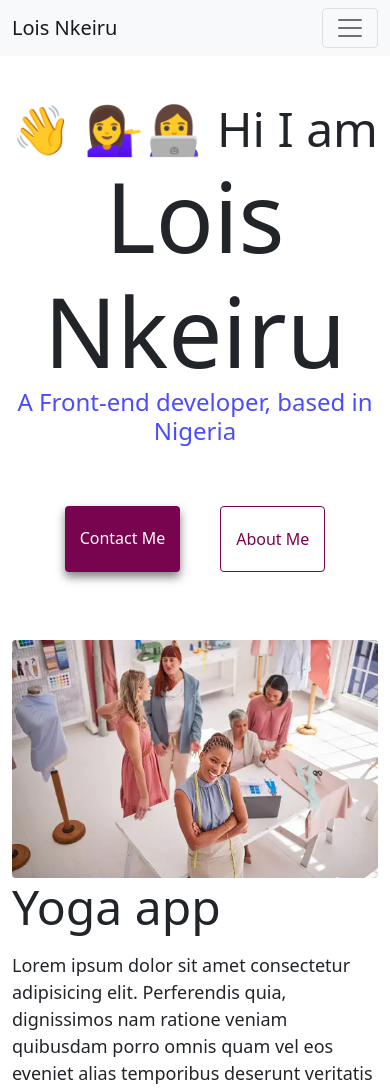
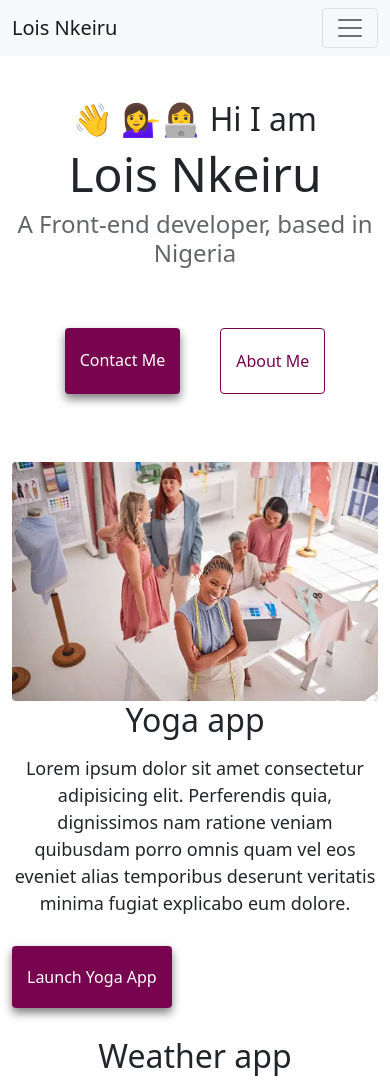
Before and after one commit to Loisyy/MY-Portfolio, a plain HTML site: page index.html in a window 390 px wide. Shown: the top 1088 px of the page. Drawn offline with nearby package versions, Linux system fonts and the light colour scheme.

Commit message:
aligning items

```diff
--- a/index.html
+++ b/index.html
@@ -5,7 +5,7 @@
     <meta charset="UTF-8" />
     <meta http-equiv="X-UA-Compatible" content="IE=edge" />
     <meta name="description" content="Hire a female frontend developer with experience">
-    <title>Front-end developer</title>
+    <title>About me - Lois Nkeiru</title>
     <link href="https://cdn.jsdelivr.net/npm/bootstrap@5.0.0-beta2/dist/css/bootstrap.min.css" rel="stylesheet"
         integrity="sha384-BmbxuPwQa2lc/FVzBcNJ7UAyJxM6wuqIj61tLrc4wSX0szH/Ev+nYRRuWlolflfl" crossorigin="anonymous" />
     <script src="https://cdn.jsdelivr.net/npm/bootstrap@5.0.0-beta2/dist/js/bootstrap.bundle.min.js"
--- a/src/style.css
+++ b/src/style.css
@@ -6,7 +6,7 @@
 }
 
 body {
-    margin-top: 100px;
+    margin: 100px 0;
 }
 
 h1,
@@ -53,6 +53,10 @@ p {
     color: white;
 }
 
+.primary-link:hover {
+    color: white;
+}
+
 .secondary-link {
     border-radius: 4px;
     padding: 20px 15px;
@@ -89,8 +93,17 @@ p {
 }
 
 @media (max-width: 576px) {
-    h3 {
-        color: blue;
+    h1 {
+        font-size: 48px;
+        line-height: 1.5;
+    }
+
+    h2 {
+        font-size: 32px;
         text-align: center;
     }
-};
+
+    p {
+        text-align: center;
+    }
+}
```
Also changed, not shown: about.html (+3 -2 lines).
